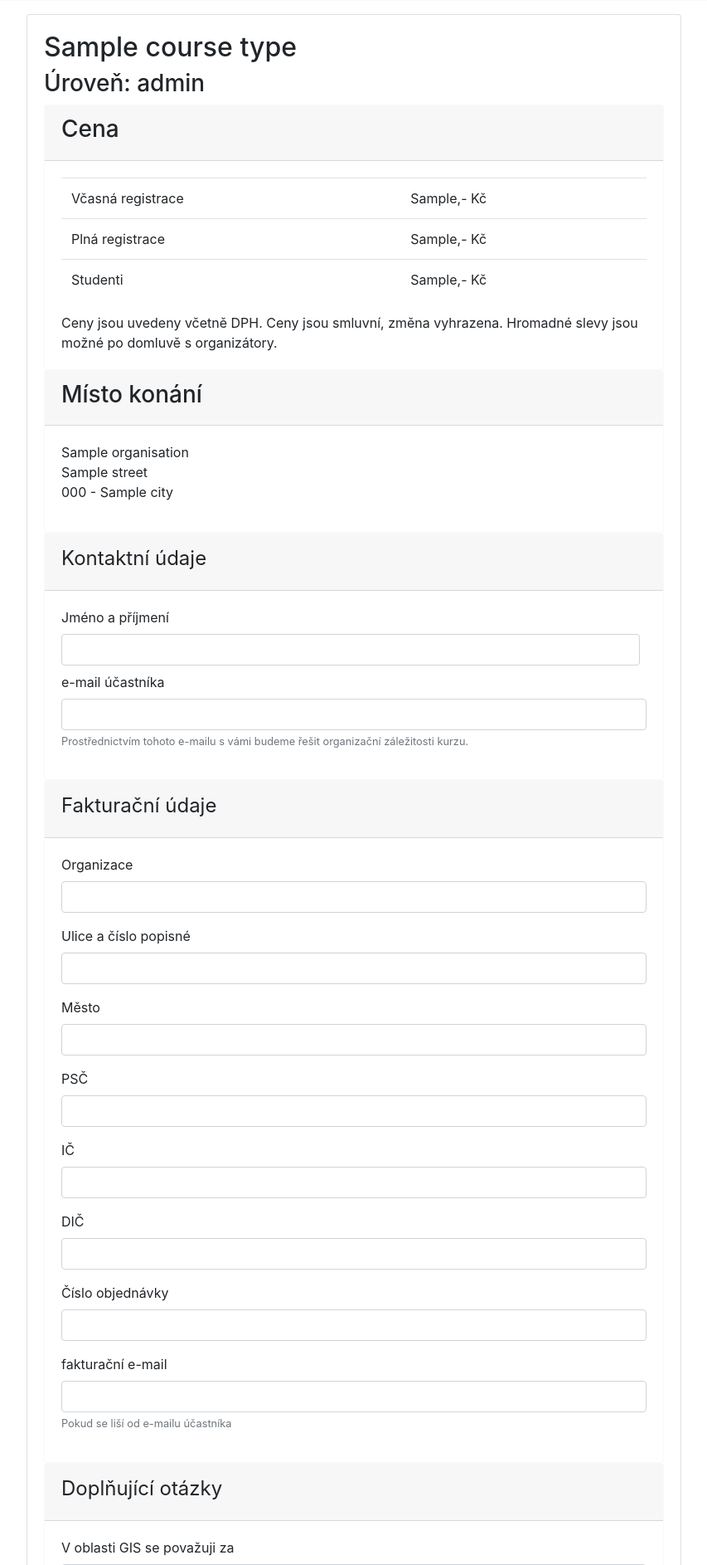
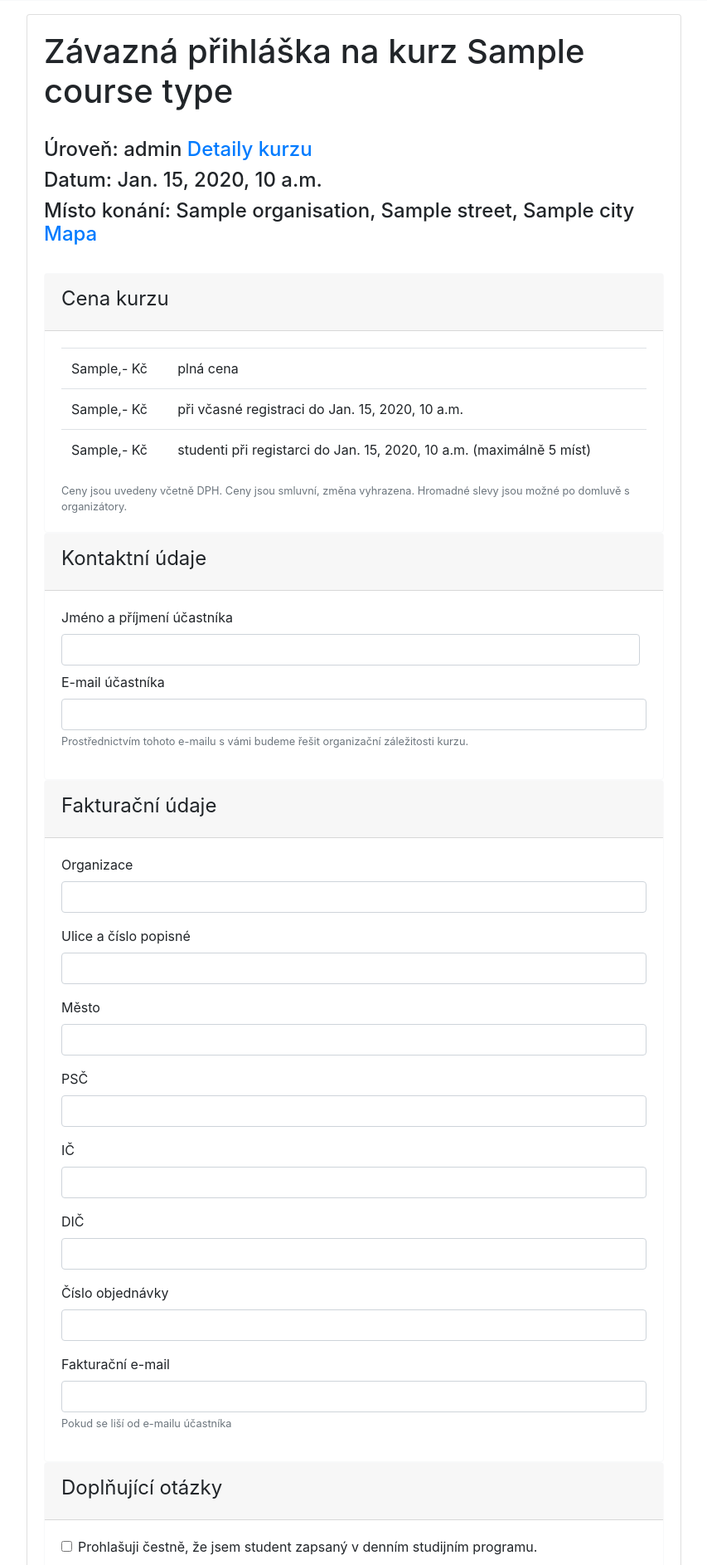
Before and after one commit to OpenGeoLabs/gismentors-registration, a Django app: template registration/templates/course.html in a window 1280 px wide. Shown: the part 325-2211 px from the top of the page at 83% size, without its empty margins (16-869 px from the left). Run offline with Django 3.2, Linux system fonts and the light colour scheme; the template is opened without the code that fills it: most values are stand-ins (such as "Sample title", 1, 10 or a date in 2020); some libraries are stand-ins or nearby versions.

Commit message:
modify templates and fix attendee level

```diff
--- a/registration/templates/course.html
+++ b/registration/templates/course.html
@@ -5,38 +5,33 @@
 
 <div class="card">
   <div class="card-body">
-<h2>{{ course.course_type.title }}</h2>
-<h3>Úroveň: {{ level }}</h3>
+<h1>Závazná přihláška na kurz {{ course.course_type.title }}</h1>
+<br>
+<h4>Úroveň: {{ level }}
+<a href="{{ course.course_type.detail }}" target="_blank">Detaily kurzu</a></h4>
+<h4>Datum: {{ course.date }}</h4>
+<h4>Místo konání: {{ course.location.address.organisation }},
+  {{ course.location.address.street }}, {{ course.location.address.city }}
+  <a href="https://osm.org/go/0J0ajhhQa--?way=99013221" target="_blank">Mapa</a></h4>
+
 <form action="{% url 'submit' course.id %}" method="post" class="needs-validation" validate>
 {% csrf_token %}
 
+<br>
 <div class="card border-light">
     <div class="card-header">
-        <h3>Cena</h3>
+        <legend>Cena kurzu</legend>
     </div>
     <div class="card-body">
         <table class="table">
             <tbody>
-                <tr><td>Včasná registrace</td><td>{{ course.price.vat_regular }},- Kč</td></tr>
-                <tr><td>Plná registrace</td><td>{{ course.price.vat_late }},- Kč</td></tr>
-                <tr><td>Studenti</td><td>{{ course.price.vat_student }},- Kč</td></tr>
+                <tr><td>{{ course.price.vat_late }},- Kč</td><td>plná cena</td></tr>
+                <tr><td>{{ course.price.vat_regular }},- Kč</td><td>při včasné registraci do {{ course.early_date }}</td></tr>
+                <tr><td>{{ course.price.vat_student }},- Kč</td><td>studenti při registarci do {{ course.early_date }} (maximálně 5 míst) </td></tr>
             </tbody>
         </table>
-        Ceny jsou uvedeny včetně DPH. Ceny jsou smluvní, změna vyhrazena.
-        Hromadné slevy jsou možné po domluvě s organizátory.
-    </div>
-</div>
-<div class="card border-light">
-    <div class="card-header">
-        <h3>Místo konání</h3>
-    </div>
-    <div class="card-body">
-        <address>
-        {{ course.location.address.organisation }}</br>
-        {{ course.location.address.street }}</br>
-        {{ course.location.address.postal_code }} -
-        {{ course.location.address.city }}</br>
-        </address>
+        <small id="prices" class="form-text text-muted">Ceny jsou uvedeny včetně DPH. Ceny jsou smluvní, změna vyhrazena.
+        Hromadné slevy jsou možné po domluvě s organizátory.</small>
     </div>
 </div>
 
@@ -48,11 +43,11 @@
         </div>
         <div class="card-body">
             <div class="form-group mb-2 mr-sm-2">
-                <label class="form-control-label" for="name">Jméno a příjmení</label>
+                <label class="form-control-label" for="name">Jméno a příjmení účastníka</label>
                 <input type="text" class="form-control" name="name" id="name" required="true" />
             </div>
             <div class="form-group">
-                <label for="email_attendee">e-mail účastníka</label>
+                <label for="email_attendee">E-mail účastníka</label>
                 <input class="form-control" aria-describedby="attendeeEmail" type="email_attendee" name="email_attendee" id="email_attendee" required="true" />
                 <small id="attendeeEmail" class="form-text text-muted">Prostřednictvím tohoto e-mailu s
                 vámi budeme řešit organizační záležitosti kurzu.</small>
@@ -95,7 +90,7 @@
                     <input type="text" class="form-control" name="order" id="order" />
                 </div>
                 <div class="form-group">
-                    <label for="email">fakturační e-mail</label>
+                    <label for="email">Fakturační e-mail</label>
                     <input type="email" class="form-control" aria-describedby="invoiceEmail" name="email" id="email" />
                     <small id="invoiceEmail" class="form-text text-muted">
                     Pokud se liší od e-mailu účastníka
@@ -110,6 +105,11 @@
                     <legend>Doplňující otázky</legend>
                 </div>
                 <div class="card-body">
+                        <div class="form-check">
+                            <input class="form-check-input" type="checkbox" name="student" id="student" />
+                            <label class="form-check-label" for="student">Prohlašuji čestně, že jsem student zapsaný v denním studijním programu.</label>
+                        </div>
+                        <br>
                         <div class="form-group">
                             <label for="level">V oblasti GIS se považuji za</label>
                             <select id="level" name="level" class="custom-select form-control" required="true">
@@ -119,10 +119,7 @@
                             </select>
                             <br />
                         </div>
-                        <div class="form-check">
-                            <input class="form-check-input" type="checkbox" name="student" id="student" />
-                            <label class="form-check-label" for="student">Prohlašuji čestně, že jsem student zapsaný v denním studijním programu.</label>
-                        </div>
+
                         <div class="form-group">
                             <label for="temata">Témata na tento kurz</label>
                             <input aria-describedby="topics" class="form-control" type="text" name="temata" id="temata" />
--- a/registration/templates/navigation.html
+++ b/registration/templates/navigation.html
@@ -1,7 +1,7 @@
 <header>
   <div class="navbar navbar-light bg-light box-shadow">
     <div class="container d-flex justify-content-right">
-        <h1>Přihlášky na kurzy GISMentors</h1>
+        <h1>GISMentors</h1>
         <a href="http://gismentors.cz" class="navbar-brand d-flex align-items-right">
             <img alt="GISMentors logo" src="http://opengeolabs.cz/wp-content/uploads/2014/12/opengeolabs-logo1.png" />
          </a>
--- a/registration/views.py
+++ b/registration/views.py
@@ -21,7 +21,7 @@ def courses(request):
 
 def course(request, course_id):
     course = get_object_or_404(CourseEvent, pk=course_id)
-    level_options = course.course_type.level_choices
+    level_options = CourseAttendee.level_choices
     context = {
             "course": course,
             "level_options": level_options,
```
Also changed, not shown: registration/models.py (+6 -4 lines), registration/templates/courses.html (+12 -12 lines), registration/templates/submitted.html (+6 -2 lines).
